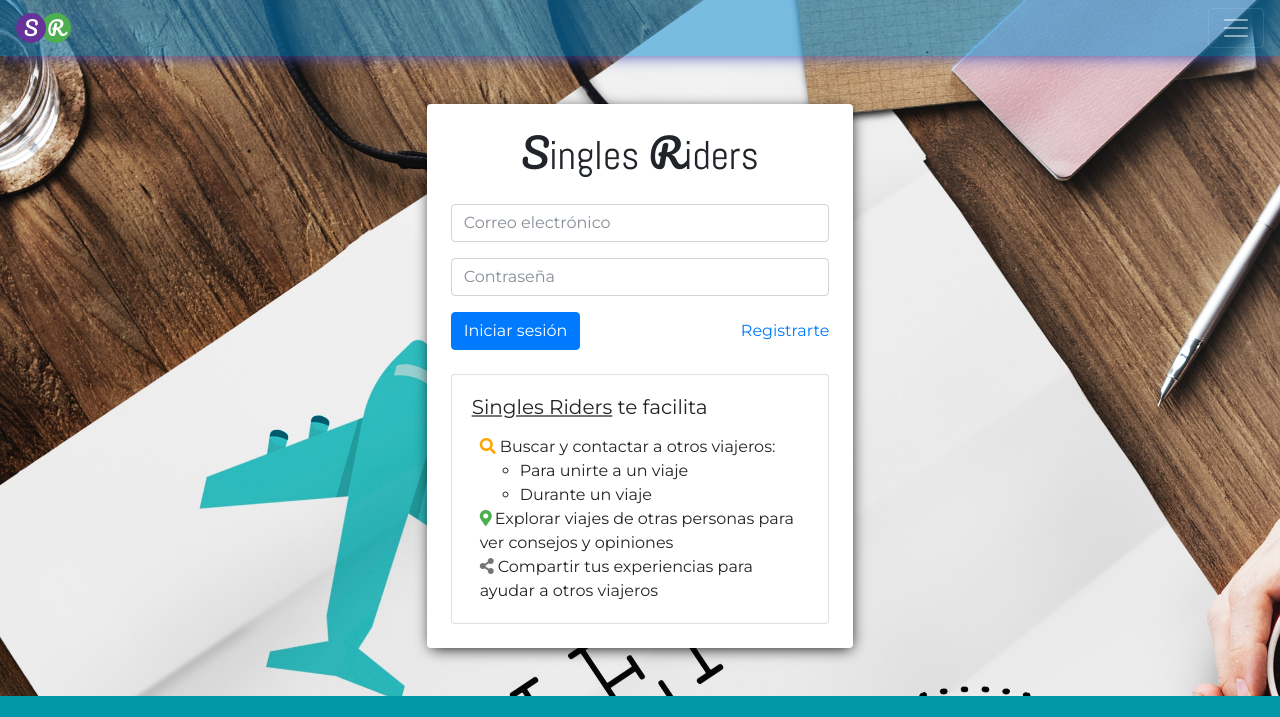
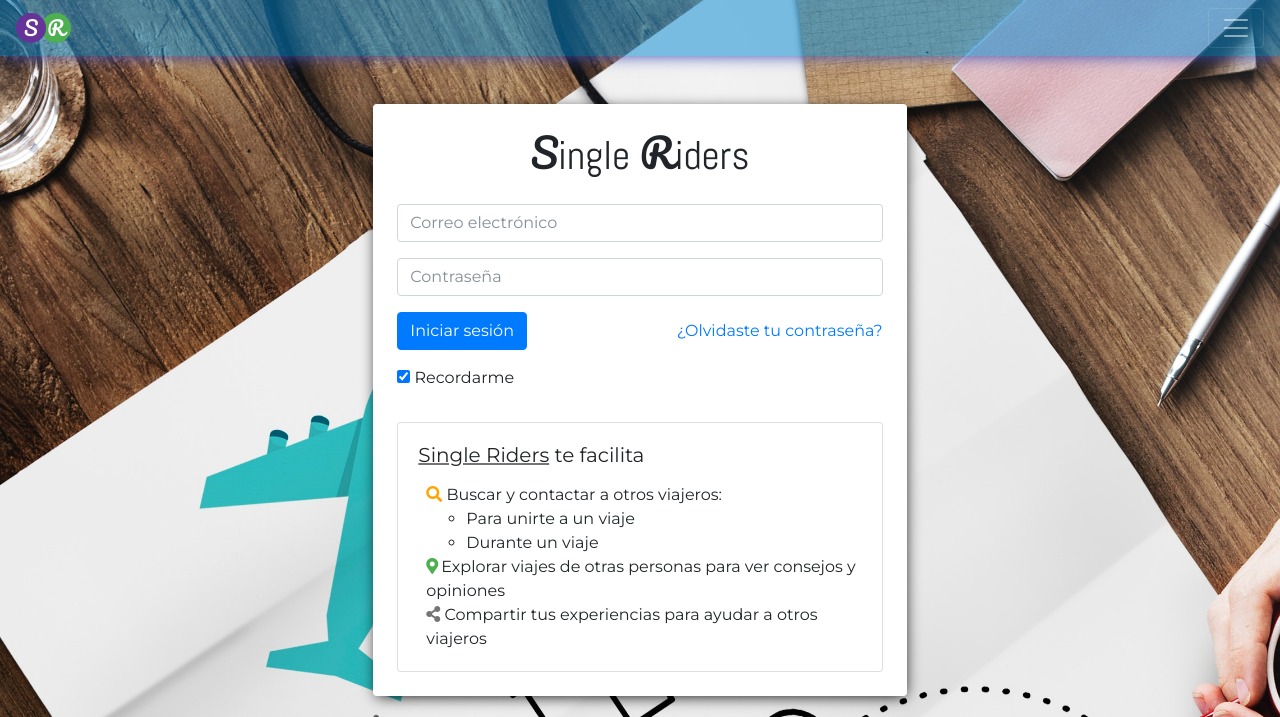
Before and after one commit to gvallejos86/singleriders-lgv, a plain HTML site: page index.html in a window 1280 px wide. Shown: the top 717 px of the page. Drawn offline with nearby package versions, Linux system fonts and the light colour scheme.

Commit message:
version 1.1

```diff
--- a/css/styles.css
+++ b/css/styles.css
@@ -5,7 +5,7 @@
 
 body {
   background-image: url(../images/bg-body02.jpg);
-  height: 100vh;
+  height: 100%;
   background-attachment: fixed;
   /*background-blend-mode: overlay;*/
   background-repeat: no-repeat;
--- a/index.html
+++ b/index.html
@@ -1,7 +1,7 @@
 <!doctype html>
 <html lang="en">
   <head>
-    <title>Singles Riders</title>
+    <title>Single Riders</title>
     <meta charset="utf-8">
     <meta name="viewport" content="width=device-width, initial-scale=1, shrink-to-fit=no">
     <link rel="stylesheet" href="https://maxcdn.bootstrapcdn.com/bootstrap/4.0.0-beta.2/css/bootstrap.min.css" integrity="sha384-PsH8R72JQ3SOdhVi3uxftmaW6Vc51MKb0q5P2rRUpPvrszuE4W1povHYgTpBfshb" crossorigin="anonymous">
@@ -48,8 +48,8 @@
     <section class="ingresar">
       <div class="container-fluid">
         <div class="row justify-content-center">
-          <div class="col-10 col-lg-4 bg-white p-4 mt-5 rounded shadow">
-            <h1 class="titulo-sr-home text-center mb-4"><span class="single-f">S</span>ingles <span class="single-f">R</span>iders</h1>
+          <div class="col-10 col-lg-5 bg-white p-4 mt-5 rounded shadow">
+            <h1 class="titulo-sr-home text-center mb-4"><span class="single-f">S</span>ingle <span class="single-f">R</span>iders</h1>
             <!--<div class="dropdown-divider mb-4 mt-4 ml-3 mr-3"></div>-->
             <form>
               <div class="form-group">
@@ -57,11 +57,18 @@
               </div>
               <div class="form-group">
                 <input type="password" class="form-control" placeholder="Contraseña">
+
               </div>
               <div class="container">
                 <div class="row flex-column flex-md-row justify-content-md-between align-items-md-center">
                   <button type="submit" class="btn btn-primary iniciar mb-3 mb-md-0">Iniciar sesión</button>
-                  <a class="text-center text-md-left" href="#">Registrarte</a>
+                  <a class="text-center text-md-left" href="#">¿Olvidaste tu contraseña?</a>
+                </div>
+                <div class="row mt-3">
+                  <label>
+                    <input type="checkbox" value="1" name="recordarme" checked="checked">
+                      Recordarme
+                  </label>
                 </div>
               </div>
             </form>
@@ -71,7 +78,7 @@
                   <div class="container">
                     <div class="row">
                       <div class="features-sr">
-                       <h5 class="mb-3"><span class="sr-textdecoration">Singles Riders</span> te facilita</h5>
+                       <h5 class="mb-3"><span class="sr-textdecoration">Single Riders</span> te facilita</h5>
                        <ul class="mb-0 pl-2">
                          <li><i class="fa fa-search"></i> Buscar y contactar a otros viajeros:
                             <ul>
```
